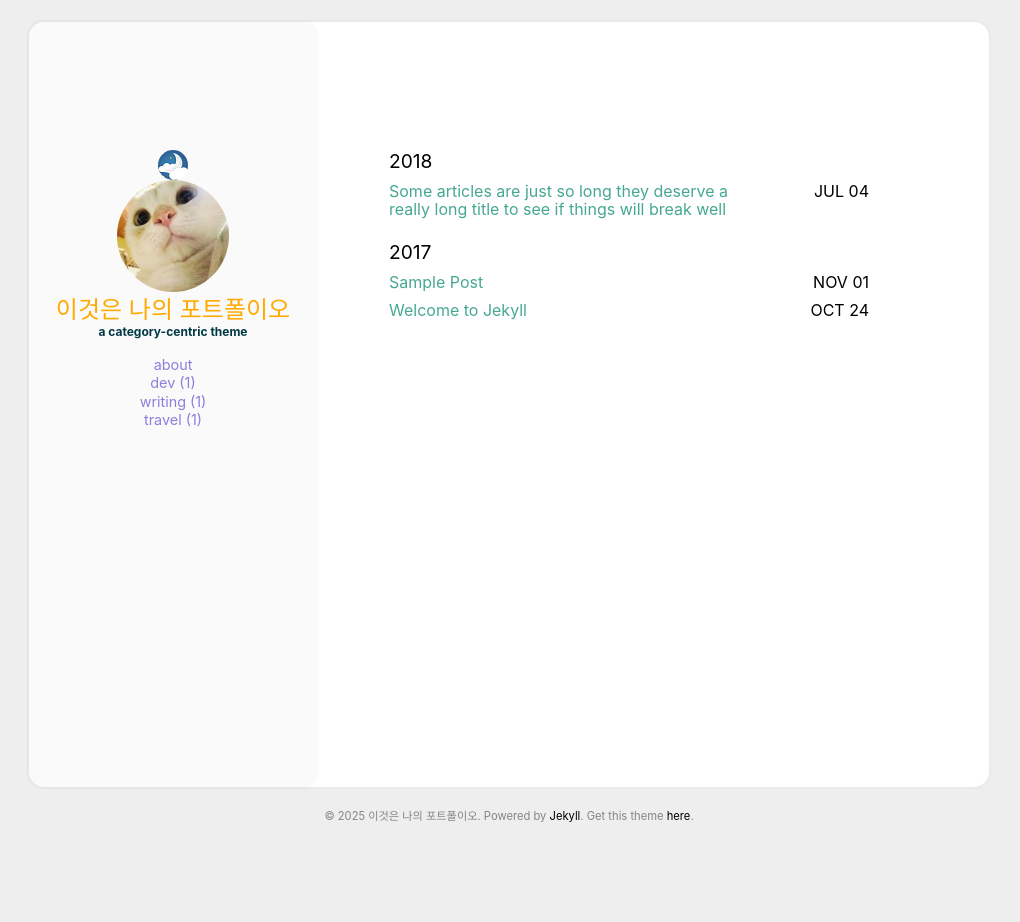
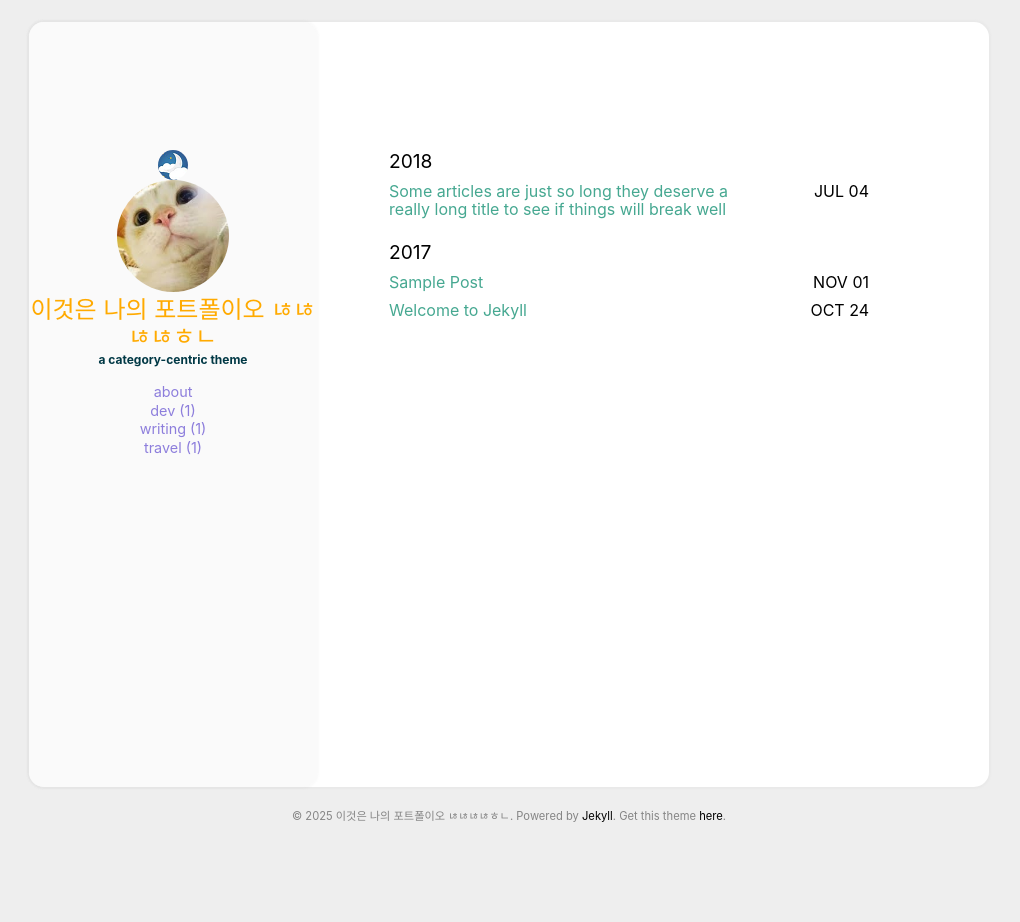
Before and after one commit to J-2025-or/nohello-copy, a Jekyll site: the page built from index.html, in a window 1280 px wide. Shown: the whole page, without its empty margins (131-1151 px from the left). Built offline with Jekyll 4.4.1, drawn with Linux system fonts in a browser that asks for light colours.

Commit message:
나의 수정

```diff
--- a/_config.yml
+++ b/_config.yml
@@ -18,7 +18,7 @@ cusdis:
     app_id: #your cusdis app_id
 
 user:
-  name: 이것은 나의 포트폴이오
+  name: 이것은 나의 포트폴이오 ㄶㄶㄶㄶㅎㄴ
   pic: /assets/img/cat.jpg
   picAlt: "catbook"
   job: a category-centric theme
```
